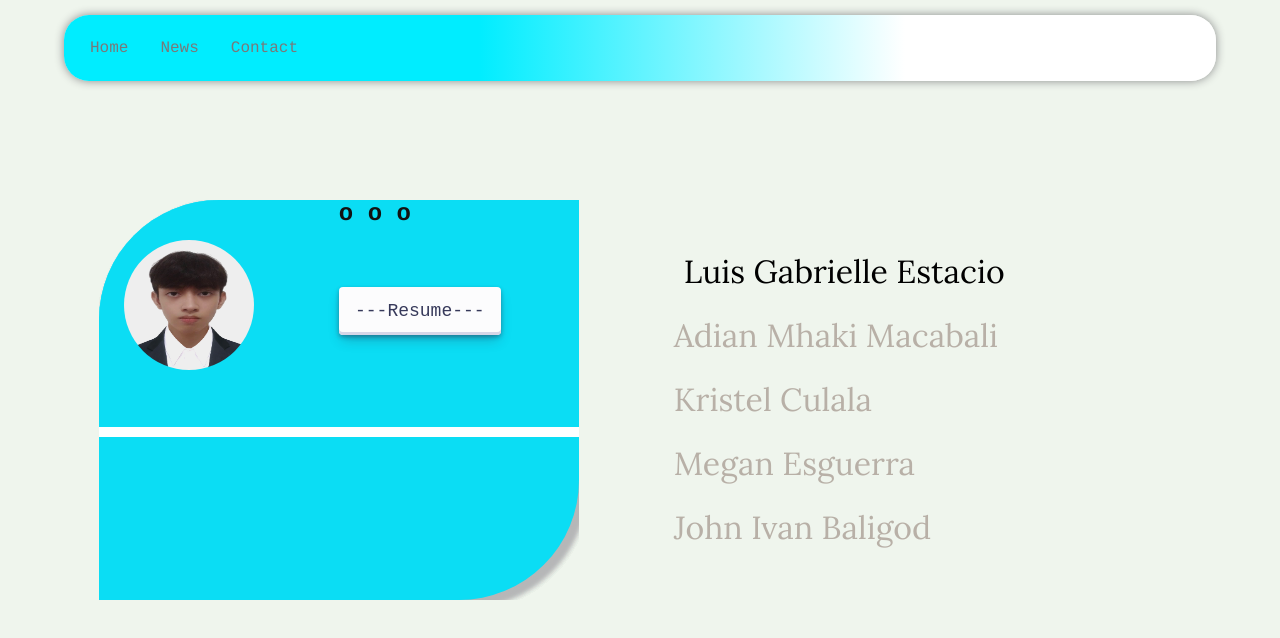
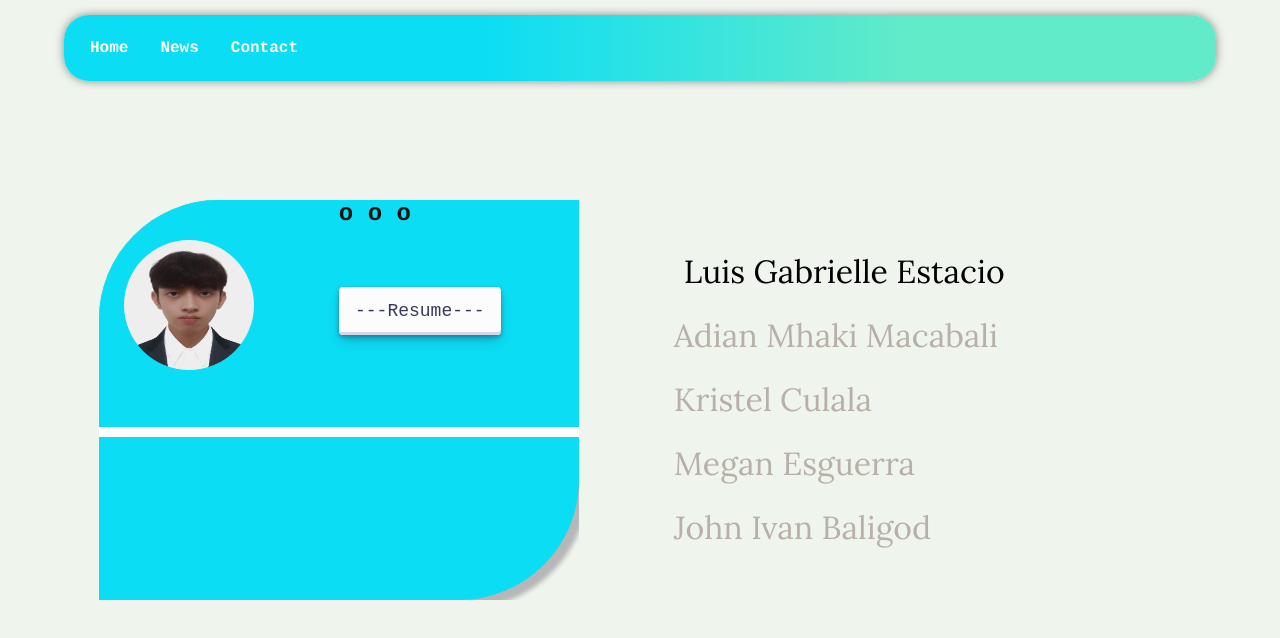
Before and after one commit to megan-esguerra/RESUME-WEBSITE, a plain HTML site: page index.html in a window 1280 px wide. Drawn offline with Linux system fonts and the light colour scheme.

Commit message:
final update sheesh

```diff
--- a/index.html
+++ b/index.html
@@ -57,7 +57,7 @@
               <hr>
               <a class="button-30" href="luisresume.html"target="_blank" role="button">---Resume---</a>
             </div>
-            <div class="bar" style="--bar-color: #40e3f5;">
+            <div class="bar" style="--bar-color: rgb(97, 235, 201);">
               <h2 class="circlesss">o o o</h2>
               <hr>
               <a class="button-30" href="adrianresume.html"target="_blank" role="button">---Resume---</a>
@@ -67,12 +67,12 @@
               <hr>
               <a class="button-30" href="culalakristel.html"target="_blank" role="button">---Resume---</a>
             </div>
-            <div class="bar" style="--bar-color: #B1F0F7;">
+            <div class="bar" style="--bar-color: rgb(97, 235, 201);">
               <h2 class="circlesss">o o o</h2>
               <hr>
               <a class="button-30" href="meganresume.html" role="button">---Resume---</a>
             </div>
-            <div class="bar" style="--bar-color: #d7f6f9;">
+            <div class="bar" style="--bar-color: #0bddf4;">
               <h2 class="circlesss">o o o</h2>
               <hr>
               <a class="button-30" href="baligodivanresume.html" role="button">---Resume---</a>
--- a/style.css
+++ b/style.css
@@ -112,9 +112,9 @@ header{
     padding: 10px;
     border-radius: 25px;
     overflow: hidden;
-    background: rgb(30, 178, 189);
+    background: rgb(2, 83, 89);
     box-shadow: #88898a 0px 0px 10px;
-    background: linear-gradient(90deg, rgba(0,237,255,1) 36%, rgba(255,255,255,1) 73%);
+    background: linear-gradient(90deg, #0bddf4 36%, rgb(97, 235, 201) 73%);
   }
 
   .nav-items {
@@ -123,14 +123,16 @@ header{
 
   .nav-items a {
     display: block;
-    color: rgb(121, 121, 121);
+    color: rgb(255, 255, 255);
     text-align: center;
     padding: 14px 16px;
+    font-weight: bold;
     text-decoration: none;
   }
 
   .nav-items a:hover:not(.active) {
     color: #111;
+    text-decoration: underline blue;
   }
 
   .active {
```
